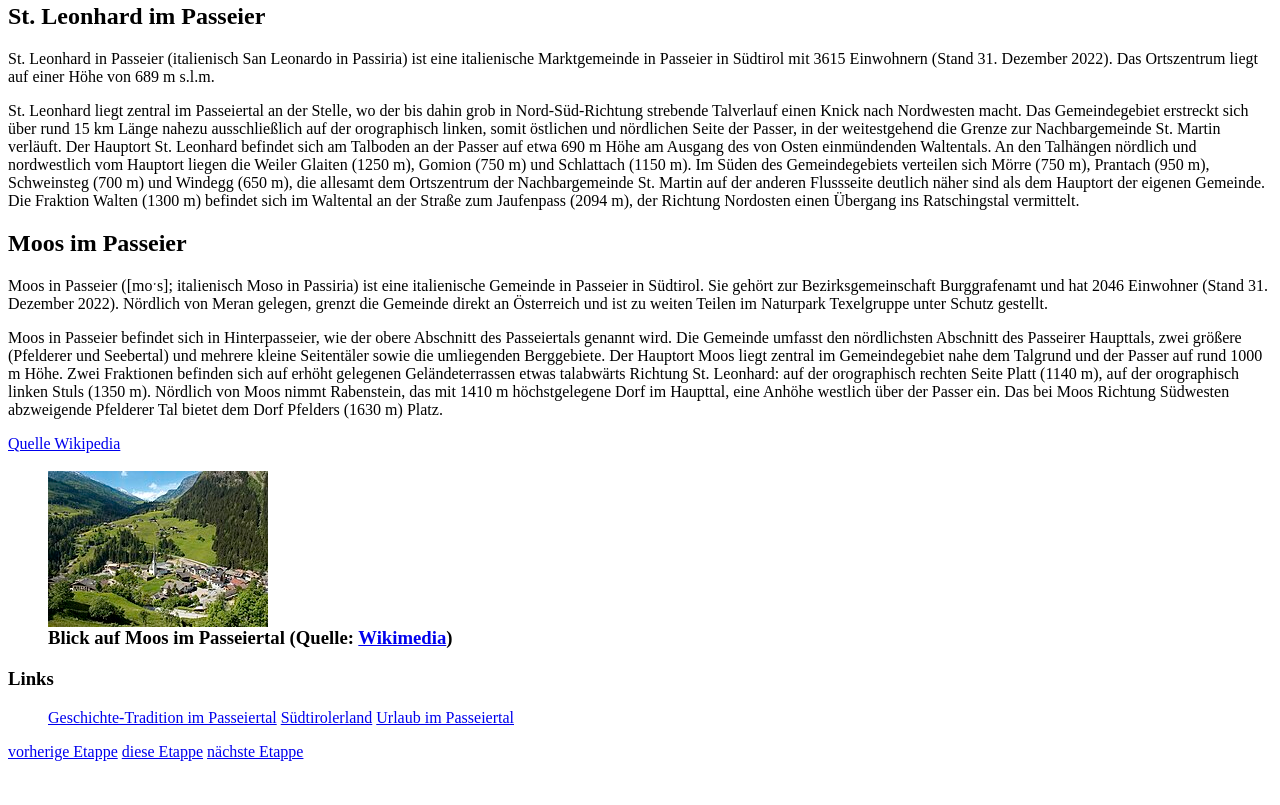
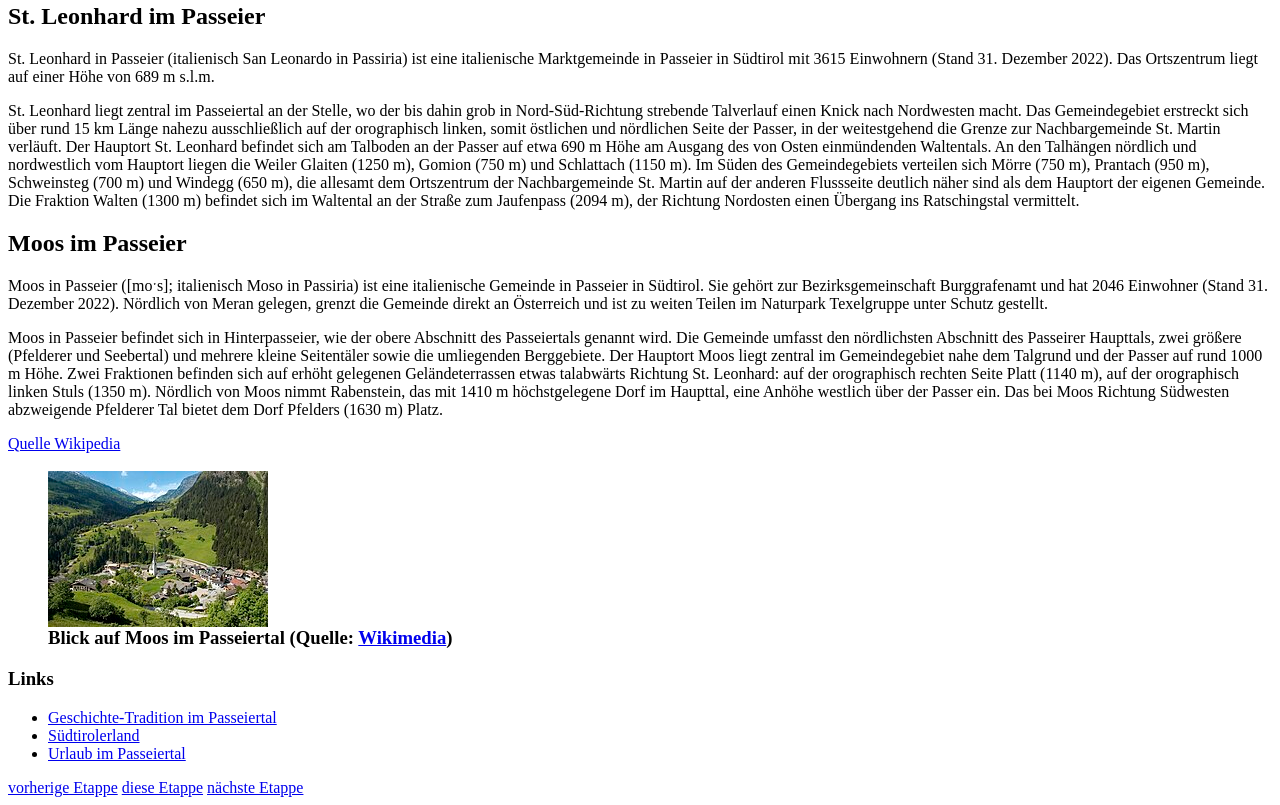
Before and after one commit to SebSpr/passeiertal, a plain HTML site: page passeiertal.html in a window 1280 px wide. Shown: the part 441-1246 px from the top of the page. Before the commit the page ends 1210 px from the top, so only its background shows below. Drawn offline with Linux system fonts and the light colour scheme.

Commit message:
Formatierung

```diff
--- a/passeiertal.html
+++ b/passeiertal.html
@@ -65,11 +65,11 @@
 
             <h3>Links</h3>
             <ul>
-                <a
-                    href="https://www.merano-suedtirol.it/de/passeiertal/natur-kultur/land-leute/geschichte-tradition.html">Geschichte-Tradition
-                    im Passeiertal</a>
-                <a href="https://www.suedtirolerland.it/de/suedtirol/passeiertal/">Südtirolerland</a>
-                <a href="https://www.meranerland.org/de/meraner-land/passeiertal/">Urlaub im Passeiertal</a>
+                <li> <a
+                        href="https://www.merano-suedtirol.it/de/passeiertal/natur-kultur/land-leute/geschichte-tradition.html">Geschichte-Tradition
+                        im Passeiertal</a></li>
+                <li> <a href="https://www.suedtirolerland.it/de/suedtirol/passeiertal/">Südtirolerland</a></li>
+                <li> <a href="https://www.meranerland.org/de/meraner-land/passeiertal/">Urlaub im Passeiertal</a></li>
             </ul>
         </article>
 
```
